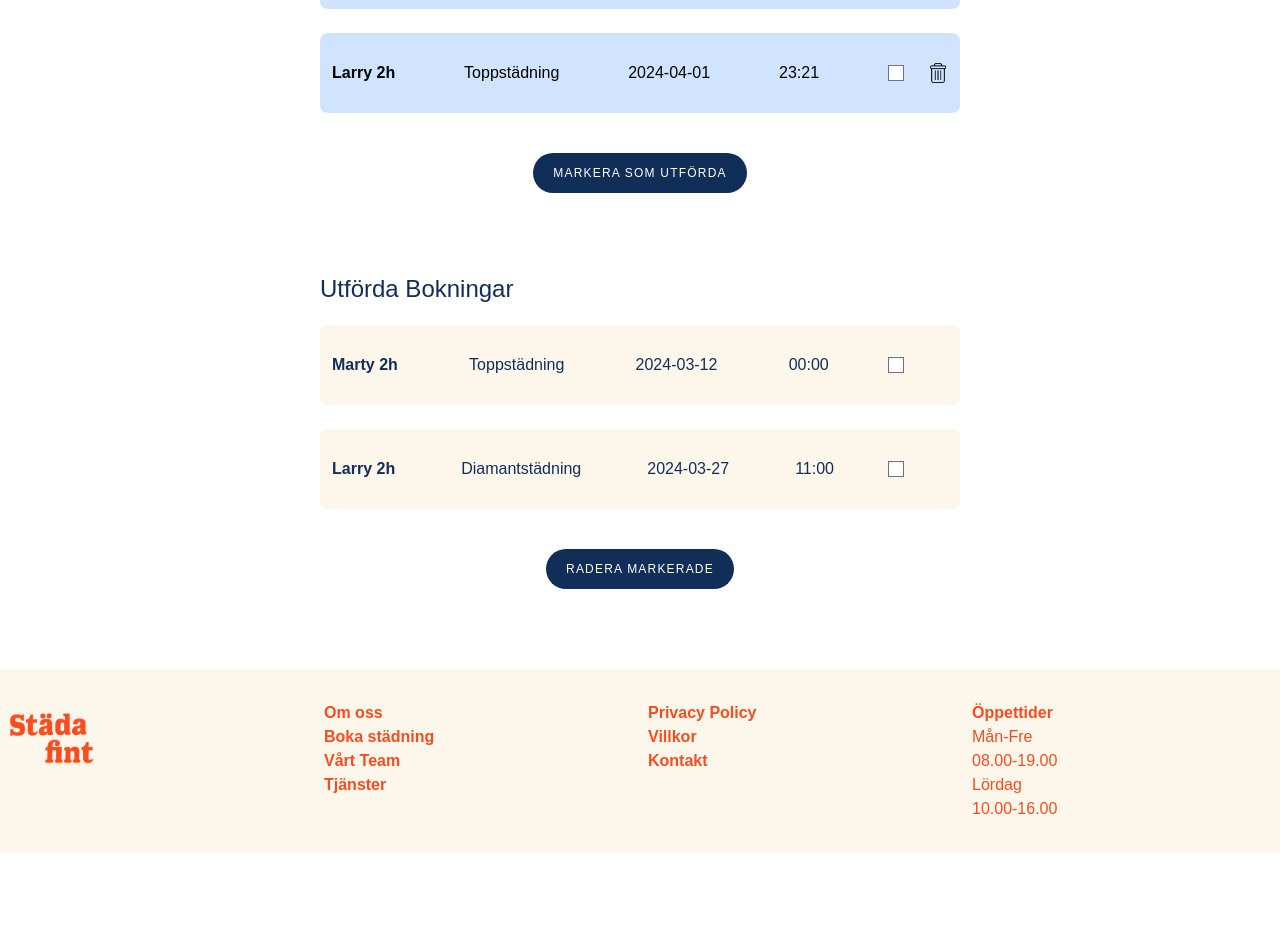
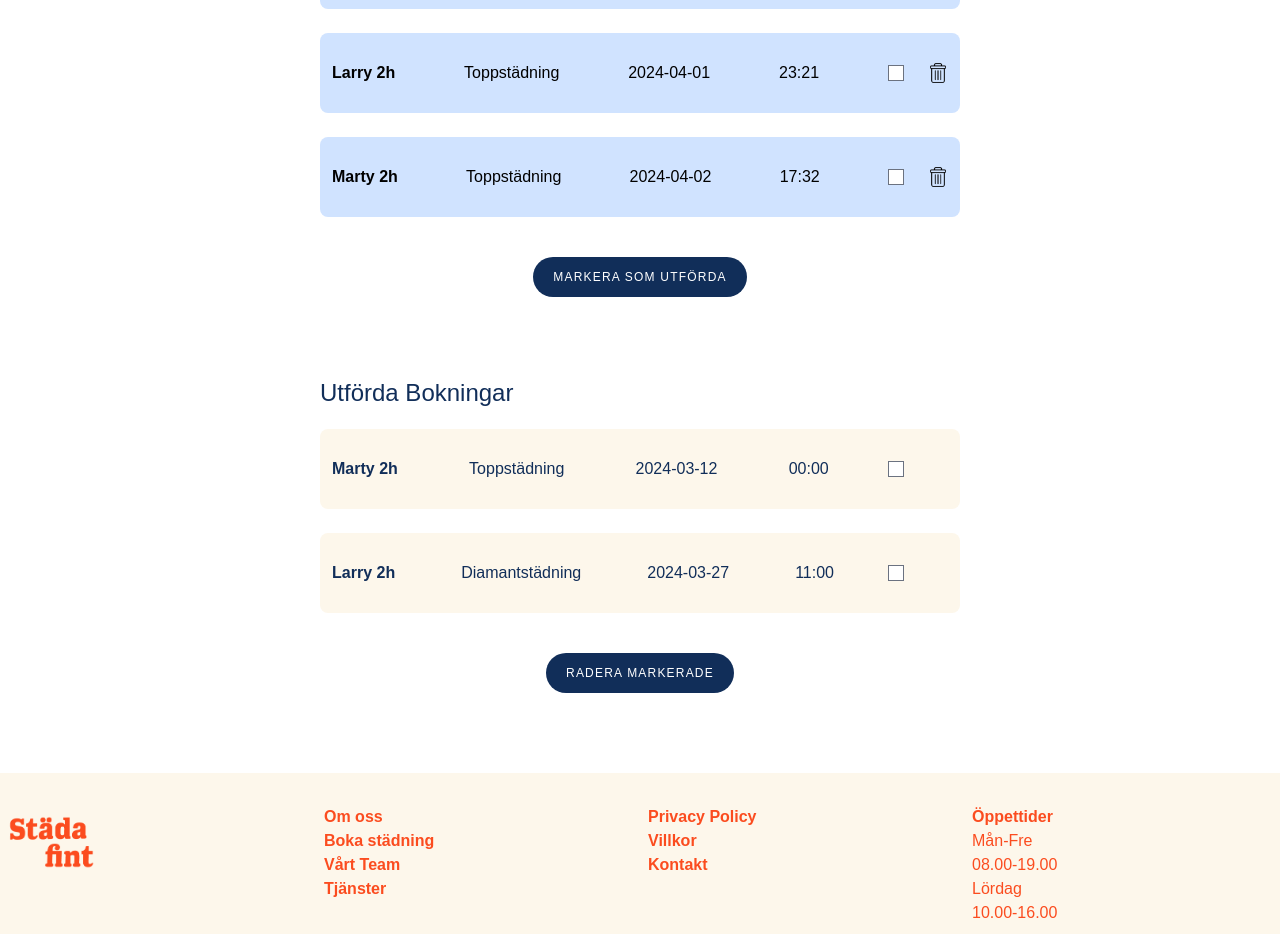
Before and after one commit to varamara/cleaning-service, a React (Vite) app in the folder cleaning-service-js-2/: page /booking in a window 1280 px wide. Shown: the part 1377-2311 px from the top of the page. Before the commit the page ends 2230 px from the top, so only its background shows below. Built offline with nearby package versions, Linux system fonts and the light colour scheme; data requests are answered from the project's data file; a web font is replaced by a local one.

Commit message:
Add new booking and comment out code that clears form values

```diff
--- a/cleaning-service-js-2/db.json
+++ b/cleaning-service-js-2/db.json
@@ -152,6 +152,16 @@
       "grade": "Toppstädning",
       "cleaner": "Larry",
       "status": false
+    },
+    {
+      "id": "70738321-5307-4e4a-ac0a-cd774dc42257",
+      "userId": "8a125f4d-1d47-44c1-a227-ccb52c982c42",
+      "customer": "8a125f4d-1d47-44c1-a227-ccb52c982c42",
+      "date": "2024-04-02T06:29:53.255Z",
+      "time": "17:32",
+      "grade": "Toppstädning",
+      "cleaner": "Marty",
+      "status": false
     }
   ]
 }
--- a/cleaning-service-js-2/src/components/bookingpagecomponents/BookingForm.tsx
+++ b/cleaning-service-js-2/src/components/bookingpagecomponents/BookingForm.tsx
@@ -105,16 +105,16 @@ const BookingForm: React.FC = () => {
 
     // nu blir alla inputfält röda när vi tömmer dem...
 
-    setFormValues({
-      id: "",
-      userId: "",
-      cleaner: "",
-      grade: "",
-      date: new Date(),
-      time: "",
-      customer: "",
-      status: false,
-    });
+    // setFormValues({
+    //   id: "",
+    //   userId: "",
+    //   cleaner: "",
+    //   grade: "",
+    //   date: new Date(),
+    //   time: "",
+    //   customer: "",
+    //   status: false,
+    // });
 
     alert("Bokning genomförd. Tack för ditt bokning.");
   };
```
